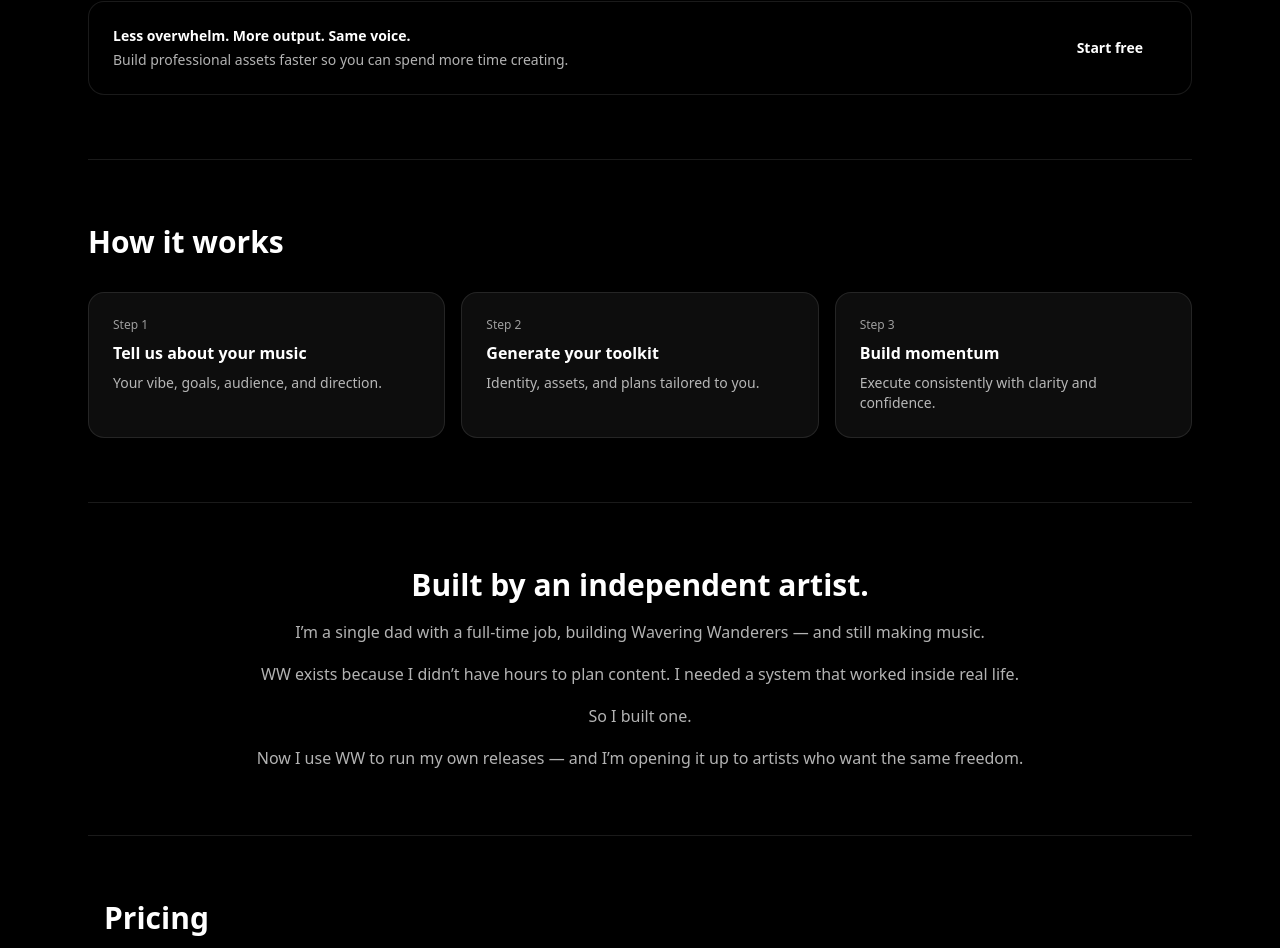
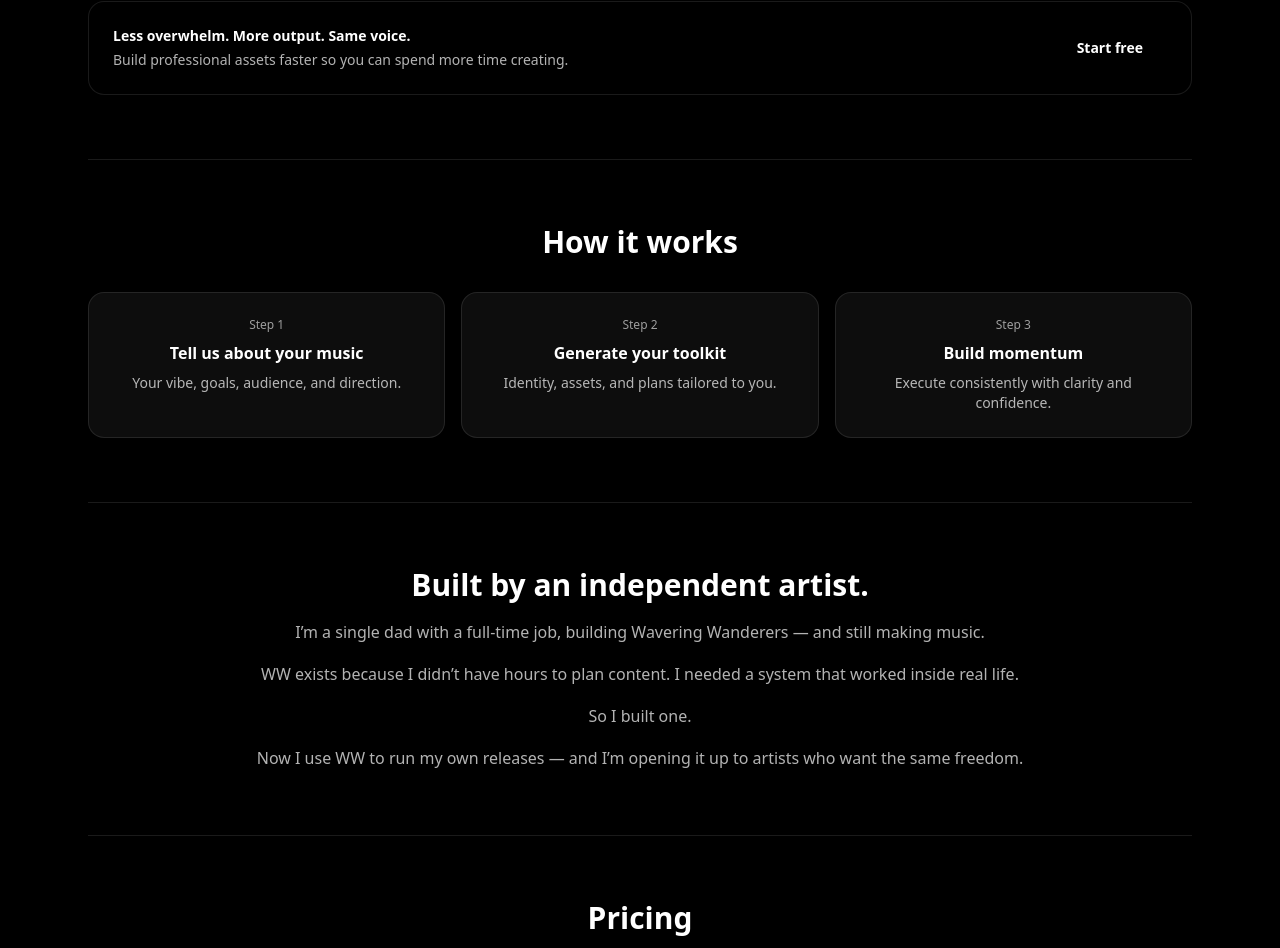
Before and after one commit to thewaveringwanderer-png/waveringwanderer-app, a Next.js app: page / in a window 1280 px wide. Shown: the part 1444-2392 px from the top of the page. Built offline with nearby package versions, Linux system fonts and the light colour scheme; no server answers.

Commit message:
Center landing page sections (how it works, founder, pricing)

```diff
--- a/src/app/page.tsx
+++ b/src/app/page.tsx
@@ -157,9 +157,9 @@
         </section>
 
         {/* How it works */}
-        <section id="how" className="py-16 border-t border-white/10">
+        <section id="how" className="py-16 border-t border-white/10 text-center">
           <h2 className="text-2xl md:text-3xl font-bold">How it works</h2>
-          <div className="mt-8 grid gap-4 md:grid-cols-3">
+          <div className="mt-8 grid gap-4 md:grid-cols-3 text-center">
             {[
               ["1", "Tell us about your music", "Your vibe, goals, audience, and direction."],
               ["2", "Generate your toolkit", "Identity, assets, and plans tailored to you."],
@@ -198,7 +198,7 @@
 
         {/* Pricing */}
         <section id="pricing" className="mx-auto max-w-6xl px-4 py-16 border-t border-white/10">
-          <div className="mb-8">
+          <div className="mb-8 text-center">
             <h2 className="text-3xl font-bold text-white">Pricing</h2>
             <p className="mt-2 text-white/70">
               Start free. Upgrade when you’re ready to operate like a professional.
```
